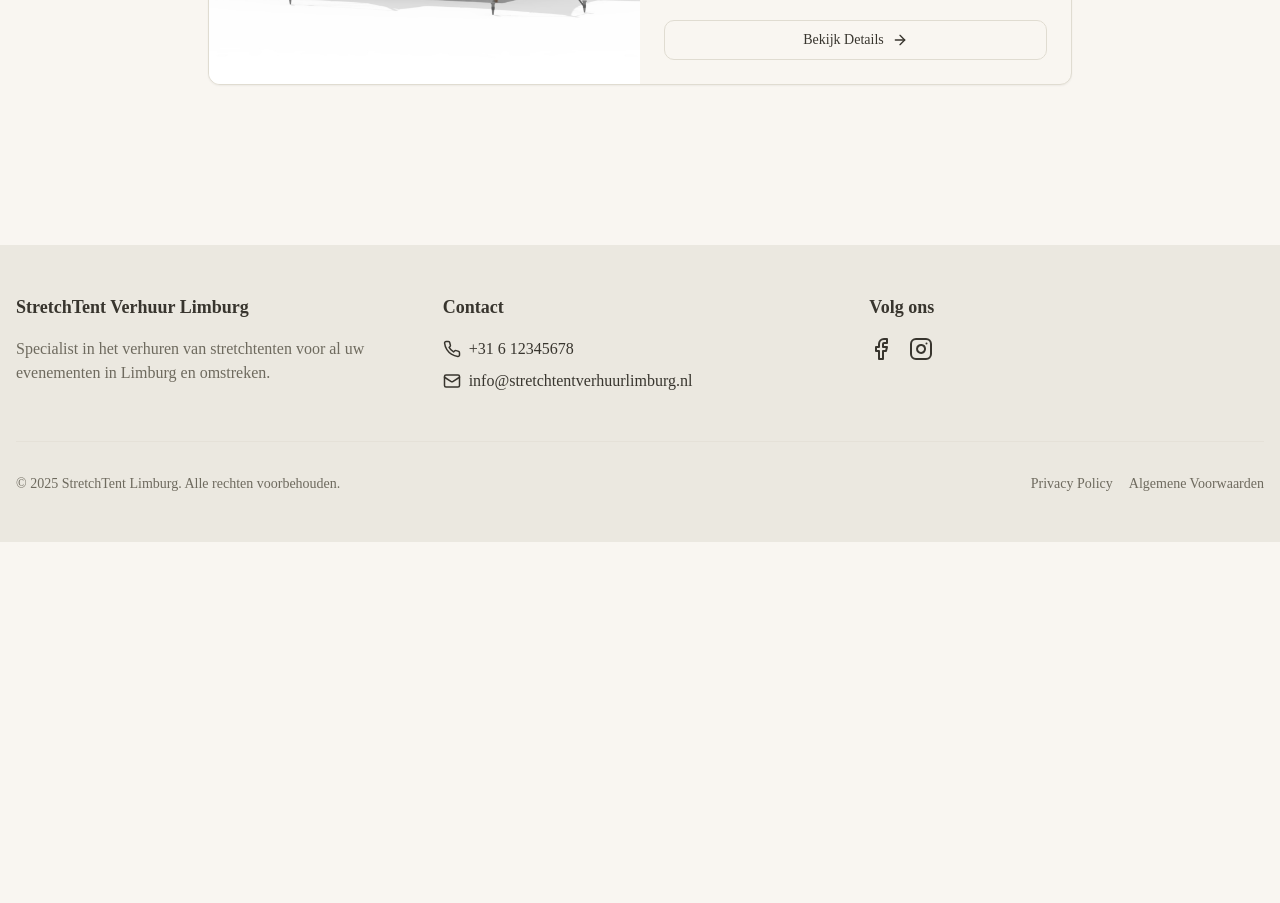
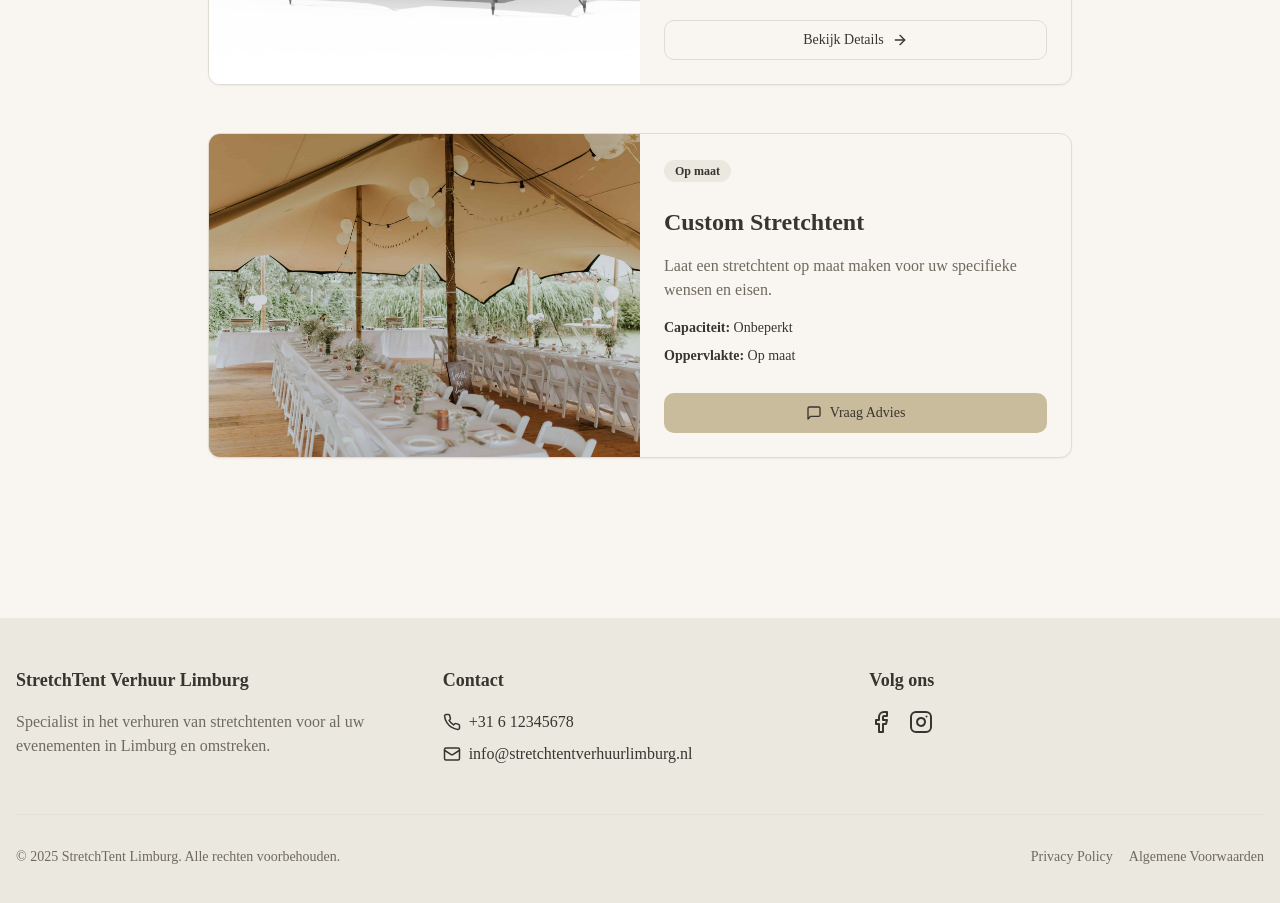
Before and after one commit to DevCompassDirectory/stretchtent-verhuur-limburg, a React (Vite) app: page /stretchtenten in a window 1280 px wide. Shown: the part 1600-2503 px from the top of the page. Before the commit the page ends 2142 px from the top, so only its background shows below. Built offline with nearby package versions, Linux system fonts and the light colour scheme.

Commit message:
Add custom setup for tents
Implement functionality to include custom setup options for tents in the application.
[skip gpt_engineer]

```diff
--- a/src/data/tents.ts
+++ b/src/data/tents.ts
@@ -80,6 +80,27 @@ export const tents: Tent[] = [
       height: "6 meter",
       area: "600m²"
     }
+  },
+  {
+    id: "custom",
+    name: "Custom Stretchtent",
+    size: "Op maat",
+    capacity: "Onbeperkt",
+    description: "Laat een stretchtent op maat maken voor uw specifieke wensen en eisen.",
+    features: [
+      "Volledig maatwerk",
+      "Persoonlijk advies",
+      "Flexibele opties",
+      "Professionele begeleiding"
+    ],
+    image: "/lovable-uploads/69e87368-8229-4425-bfe6-926b1b98030c.png",
+    specifications: {
+      width: "Op maat",
+      length: "Op maat",
+      height: "Op maat",
+      area: "Op maat"
+    },
+    isCustomConfig: true
   }
 ];
 
```
